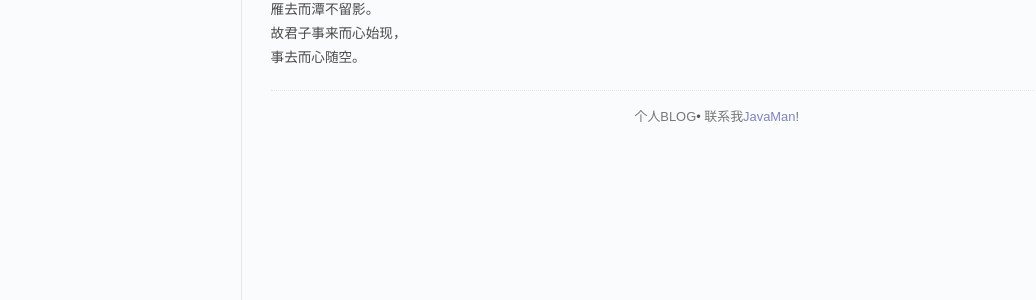
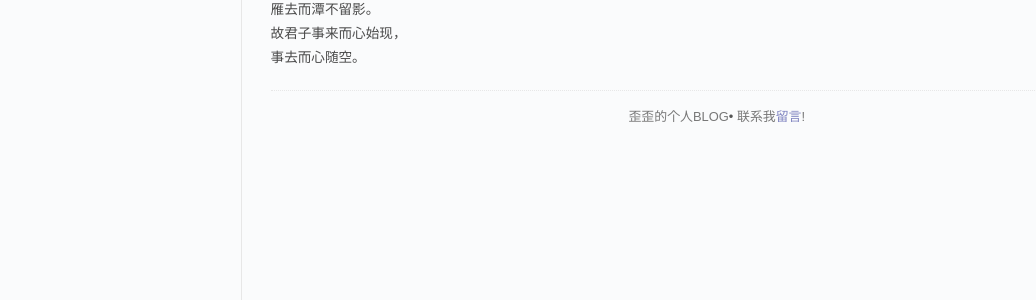
Before and after one commit to javamanyy/javamanyy, a Jekyll site: the page built from index.html, in a window 1280 px wide. Shown: the part 493-793 px from the top of the page, without its empty margins (117-1153 px from the left). Built offline with Jekyll 4.4.1, drawn with Linux system fonts in a browser that asks for light colours; nearby versions of some CDN libraries; library files that are not in the unit come from our copies; Markdown is read by kramdown in place of the engine named in the settings.

Commit message:
Update index.html

```diff
--- a/index.html
+++ b/index.html
@@ -25,8 +25,8 @@ title: Home
   </div>
   <div class="colophon">
     <p align="center">
-      个人BLOG<span class="separator">&bull;</span>
-      <span id="social">联系我<a href="">JavaMan</a>!</span>
+      歪歪的个人BLOG<span class="separator">&bull;</span>
+      <span id="social">联系我<a href="/about.html">留言</a>!</span>
     </p>
   </div>
 </div>
```
